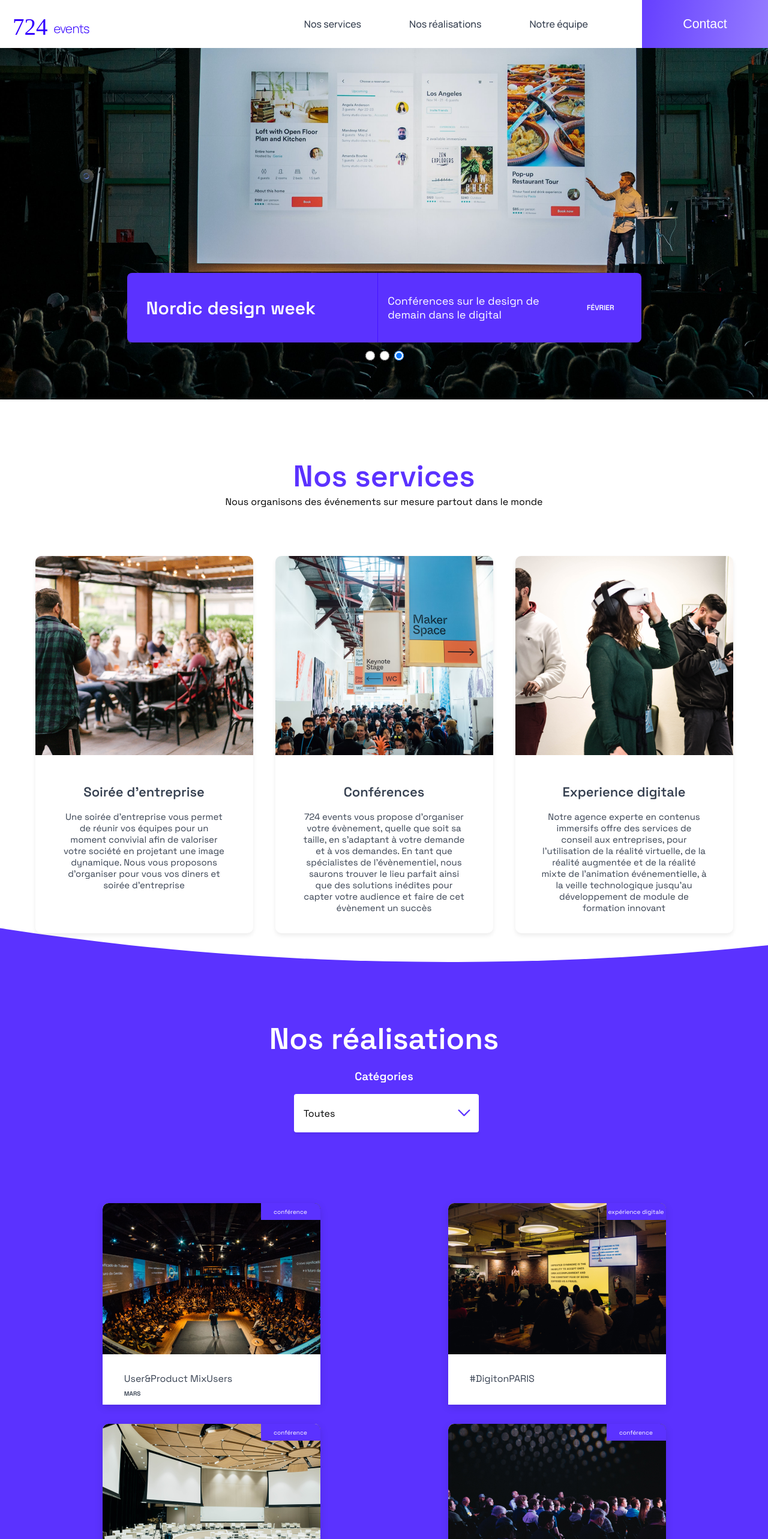
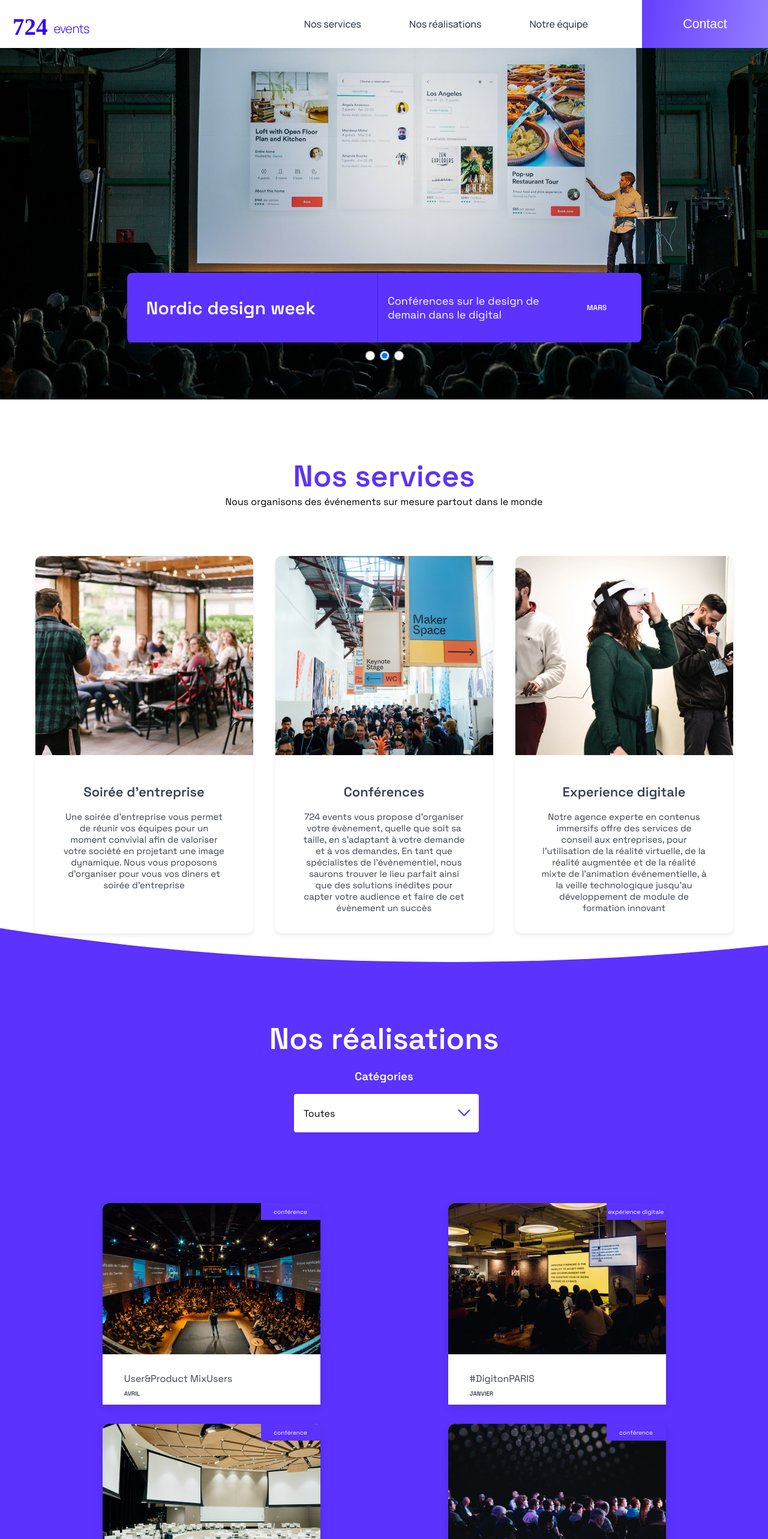
Before and after one commit to Arkhianova/724events, a React (Vite) app: page / in a window 1280 px wide. Shown: the top 2566 px of the page at 60% size. Built offline with nearby package versions, Linux system fonts and the light colour scheme.

Commit message:
fix Slider

```diff
--- a/src/components/Logo/index.jsx
+++ b/src/components/Logo/index.jsx
@@ -17,7 +17,15 @@ const Logo = ({ size }) => (
       <path d="M 108.136 42.27 L 108.136 36.528 C 108.136 35.833 108.065 35.213 107.922 34.668 C 107.786 34.123 107.575 33.66 107.288 33.279 C 107.009 32.897 106.655 32.608 106.226 32.41 C 105.803 32.213 105.303 32.114 104.724 32.114 C 104.124 32.114 103.603 32.22 103.161 32.431 C 102.725 32.635 102.364 32.925 102.078 33.299 C 101.798 33.674 101.587 34.12 101.444 34.638 C 101.308 35.149 101.24 35.707 101.24 36.313 L 100.31 36.201 C 100.31 35.009 100.511 34.028 100.913 33.258 C 101.321 32.482 101.87 31.91 102.558 31.542 C 103.246 31.167 104.019 30.98 104.877 30.98 C 105.483 30.98 106.025 31.068 106.502 31.246 C 106.985 31.423 107.404 31.675 107.758 32.002 C 108.113 32.322 108.406 32.703 108.637 33.146 C 108.869 33.582 109.039 34.062 109.148 34.587 C 109.264 35.111 109.322 35.659 109.322 36.232 L 109.322 42.27 L 108.136 42.27 Z M 100.055 42.27 L 100.055 31.235 L 101.127 31.235 L 101.127 33.718 L 101.24 33.718 L 101.24 42.27 L 100.055 42.27 Z" fill="url(#paint3_linear_56_57)"/>
       <path d="M 117.005 42.27 C 116.419 42.399 115.841 42.447 115.268 42.413 C 114.696 42.386 114.185 42.26 113.736 42.035 C 113.293 41.803 112.959 41.449 112.734 40.972 C 112.551 40.584 112.448 40.193 112.428 39.797 C 112.407 39.402 112.397 38.949 112.397 38.439 L 112.397 28.17 L 113.582 28.17 L 113.582 38.418 C 113.582 38.881 113.586 39.266 113.593 39.573 C 113.606 39.872 113.678 40.148 113.807 40.4 C 114.052 40.87 114.441 41.156 114.972 41.259 C 115.503 41.354 116.181 41.337 117.005 41.207 L 117.005 42.27 Z M 109.925 32.308 L 109.925 31.235 L 117.005 31.235 L 117.005 32.308 L 109.925 32.308 Z" fill="url(#paint4_linear_56_57)"/>
       <path d="M 122.372 42.556 C 121.099 42.556 120.046 42.287 119.215 41.749 C 118.391 41.211 117.88 40.462 117.683 39.501 L 118.888 39.297 C 119.059 39.951 119.46 40.472 120.094 40.86 C 120.727 41.248 121.504 41.442 122.424 41.442 C 123.336 41.442 124.062 41.248 124.6 40.86 C 125.138 40.472 125.407 39.941 125.407 39.266 C 125.407 38.898 125.322 38.599 125.152 38.367 C 124.988 38.129 124.661 37.911 124.171 37.713 C 123.68 37.516 122.951 37.284 121.984 37.018 C 120.962 36.746 120.162 36.473 119.583 36.201 C 119.011 35.928 118.606 35.619 118.367 35.271 C 118.136 34.924 118.02 34.498 118.02 33.994 C 118.02 33.388 118.194 32.856 118.541 32.4 C 118.888 31.937 119.372 31.576 119.992 31.317 C 120.618 31.058 121.341 30.929 122.158 30.929 C 122.975 30.929 123.711 31.065 124.365 31.337 C 125.019 31.603 125.547 31.978 125.949 32.461 C 126.35 32.938 126.582 33.493 126.643 34.127 L 125.438 34.352 C 125.322 33.643 124.964 33.085 124.365 32.676 C 123.765 32.26 123.016 32.049 122.117 32.042 C 121.266 32.029 120.571 32.199 120.033 32.553 C 119.495 32.901 119.225 33.361 119.225 33.933 C 119.225 34.26 119.317 34.539 119.501 34.771 C 119.692 34.995 120.026 35.203 120.503 35.394 C 120.979 35.585 121.654 35.789 122.526 36.007 C 123.588 36.279 124.416 36.559 125.009 36.845 C 125.608 37.131 126.03 37.468 126.275 37.856 C 126.521 38.238 126.643 38.711 126.643 39.276 C 126.643 40.298 126.262 41.102 125.499 41.688 C 124.743 42.267 123.701 42.556 122.372 42.556 Z" fill="url(#paint5_linear_56_57)"/>
-      <text fill="url(#paint5_linear_56_57)" style={{'font-family': 'Kalimati', 'font-size': '39px', 'font-weight': 700, 'white-space': 'pre'}} x="-1.125" y="44.995">724</text>
+      <text
+      fill="url(#paint5_linear_56_57)"
+      fontFamily="Kalimati"
+      fontSize="39"
+      fontWeight="700"
+      xmlSpace="preserve"
+      x="-1.125"
+      y="44.995"
+      >724</text>
       <defs>
         <linearGradient
           id="paint0_linear_56_57"
--- a/src/containers/Slider/index.jsx
+++ b/src/containers/Slider/index.jsx
@@ -8,17 +8,23 @@ const Slider = () => {
   const { data } = useData();
   const [index, setIndex] = useState(0);
   const byDateDesc = data?.focus.sort((evtA, evtB) =>
-    new Date(evtA.date) < new Date(evtB.date) ? -1 : 1
+    new Date(evtA.date) < new Date(evtB.date) ? 1 : -1
   );
-  const nextCard = () => {
-    setTimeout(
-      () => setIndex(index < byDateDesc.length ? index + 1 : 0),
-      5000
-    );
-  };
+  // const nextCard = () => {
+  //   let timer = setTimeout(() => setIndex(index < byDateDesc.length -1 ? index + 1 : 0),
+  //     5000
+  //   );
+  // };
+
+
   useEffect(() => {
-    nextCard();
-  });
+    if (!byDateDesc || byDateDesc.length === 0) return;
+  const interval = setInterval(() => {
+    setIndex(prev => prev < (byDateDesc?.length ?? 0) - 1 ? prev + 1 : 0);
+  }, 5000);
+  return () => clearInterval(interval);
+}, [byDateDesc?.length, byDateDesc]);
+
   return (
     <div className="SlideCardList">
       {byDateDesc?.map((event, idx) => (
@@ -42,10 +48,10 @@ const Slider = () => {
             <div className="SlideCard__pagination">
               {byDateDesc.map((_, radioIdx) => (
                 <input
-                  key={`${event.id}`}
+                  key={radioIdx}
                   type="radio"
                   name="radio-button"
-                  checked={idx === radioIdx}
+                  checked={index === radioIdx}
                 />
               ))}
             </div>
--- a/src/contexts/DataContext/index.jsx
+++ b/src/contexts/DataContext/index.jsx
@@ -11,7 +11,7 @@ const DataContext = createContext({});
 
 export const api = {
   loadData: async () => {
-    const json = await fetch("/events.json");
+    const json = await fetch("./events.json");
     return json.json();
   },
 };
@@ -19,6 +19,7 @@ export const api = {
 export const DataProvider = ({ children }) => {
   const [error, setError] = useState(null);
   const [data, setData] = useState(null);
+
   const getData = useCallback(async () => {
     try {
       setData(await api.loadData());
@@ -26,10 +27,10 @@ export const DataProvider = ({ children }) => {
       setError(err);
     }
   }, []);
-  useEffect(() => {
-    if (data) return;
-    getData();
-  });
+
+ useEffect(() => {
+  if (!data) getData();
+}, [data]);
 
   return (
     <DataContext.Provider
--- a/src/helpers/Date/index.jsx
+++ b/src/helpers/Date/index.jsx
@@ -1,16 +1,16 @@
 export const MONTHS = {
-  1: "janvier",
-  2: "février",
-  3: "mars",
-  4: "avril",
-  5: "mai",
-  6: "juin",
-  7: "juillet",
-  8: "août",
-  9: "septembre",
-  10: "octobre",
-  11: "novembre",
-  12: "décembre",
+  0: "janvier",
+  1: "février",
+  2: "mars",
+  3: "avril",
+  4: "mai",
+  5: "juin",
+  6: "juillet",
+  7: "août",
+  8: "septembre",
+  9: "octobre",
+  10: "novembre",
+  11: "décembre",
 };
 
 export const getMonth = (date) => MONTHS[date.getMonth()];
```
Also changed, not shown: public/events.json (line endings or trailing spaces).
